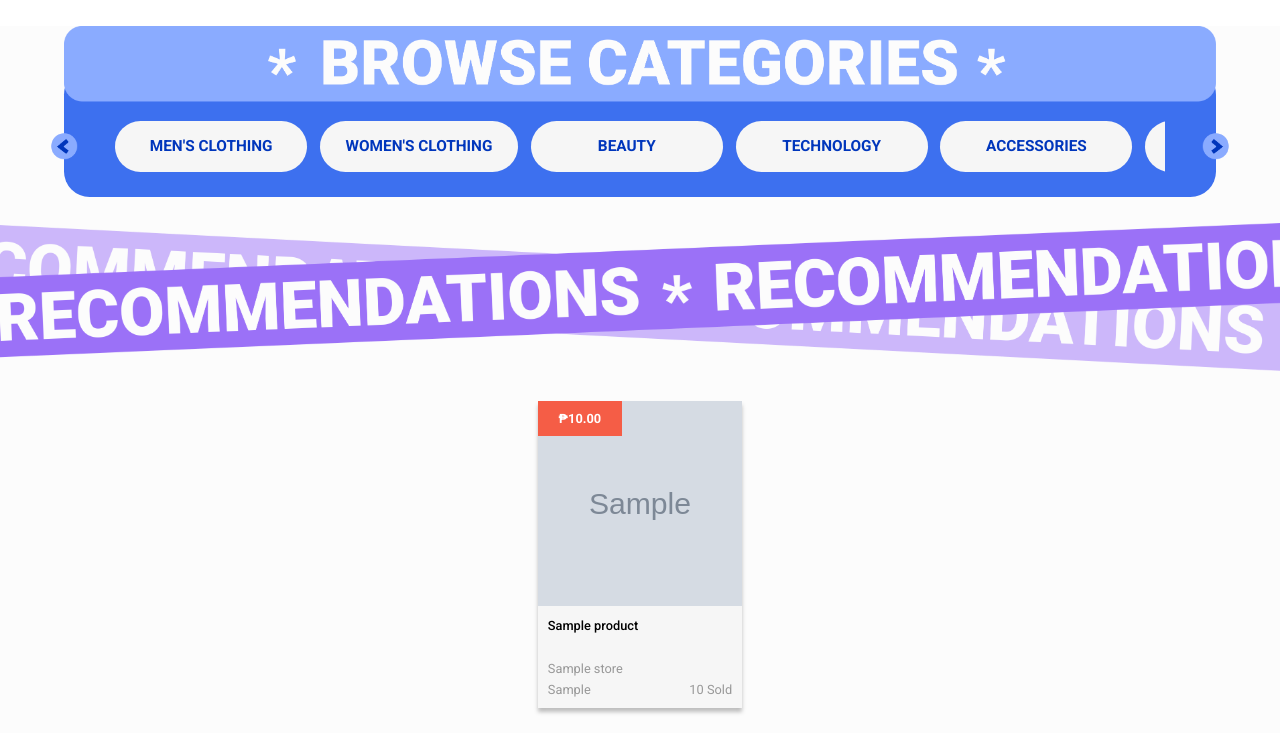
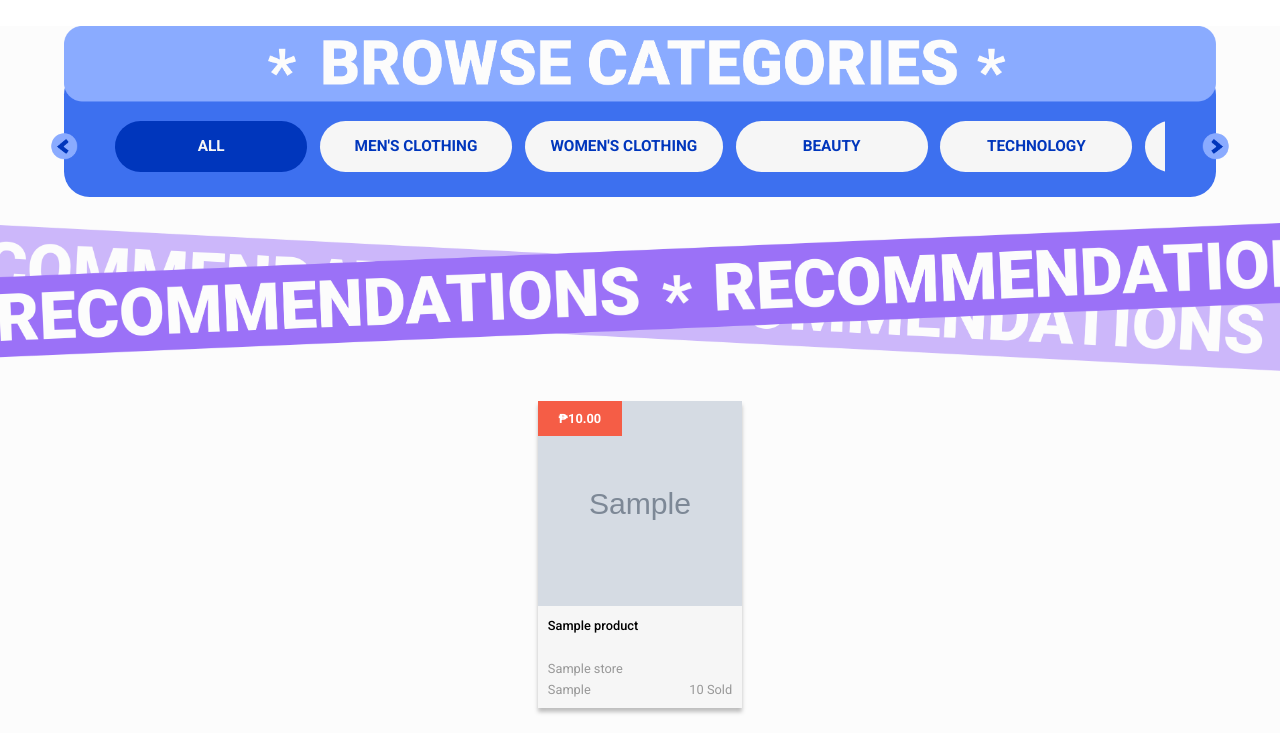
Before and after one commit to lancedguzman/BuyTheWay, a Django app: page / in a window 1280 px wide. Shown: the part 106-839 px from the top of the page. Run offline with Django 5.2, Linux system fonts and the light colour scheme; a user stored in the database is signed in; tables that the repository leaves empty hold one stand-in row (values such as "Sample post"); grey boxes marked "Sample" are stand-in pictures.

Commit message:
feat:search-filters

```diff
--- a/static/css/marketplace.css
+++ b/static/css/marketplace.css
@@ -69,6 +69,17 @@ body {
     cursor: pointer;
     white-space: nowrap;
     flex-shrink: 0;
+    transition: all 0.1s linear;
+}
+
+.category-btn.active {
+    color: #F6F6F6;
+    background-color: #0036BC;
+}
+
+.category-btn:hover {
+    background-color: #0036BC;
+    color: #F6F6F6;
 }
 
 .scroll-btn-right {
--- a/static/js/marketplace.js
+++ b/static/js/marketplace.js
@@ -18,3 +18,24 @@ function showMoreProducts() {
         seeMoreContainer.style.display = 'none';
     }
 }
+
+function filterProducts(category) {
+    const products = document.querySelectorAll('.product-item');
+    products.forEach(product => {
+        if (category === 'ALL' || product.classList.contains(category)) {
+            product.style.display = 'block';
+        } else {
+            product.style.display = 'none';
+        }
+    });
+
+    // Update active button styling
+    const buttons = document.querySelectorAll('.category-btn');
+    buttons.forEach(button => {
+        if (button.id === category || category === 'ALL' && button.id === 'ALL') {
+            button.classList.add('active');
+        } else {
+            button.classList.remove('active');
+        }
+    });
+}
--- a/templates/marketplace.html
+++ b/templates/marketplace.html
@@ -19,13 +19,14 @@
                 <img src="{% static 'icons/leftscroll.png' %}" onclick="scrollCategories(-1)" class="scroll-btn-left" alt="Scroll Left">
 
                 <div id="categoryContainer">
-                    <button class="category-btn">MEN'S CLOTHING</button>
-                    <button class="category-btn">WOMEN'S CLOTHING</button>
-                    <button class="category-btn">BEAUTY</button>
-                    <button class="category-btn">TECHNOLOGY</button>
-                    <button class="category-btn">ACCESSORIES</button>
-                    <button class="category-btn">HAIR & BODY CARE</button>
-                    <button class="category-btn">OTHER</button>
+                    <button id="ALL" class="category-btn active" onclick="filterProducts('ALL')">ALL</button>
+                    <button id="M" class="category-btn" onclick="filterProducts('M')">MEN'S CLOTHING</button>
+                    <button id="W" class="category-btn" onclick="filterProducts('W')">WOMEN'S CLOTHING</button>
+                    <button id="B" class="category-btn" onclick="filterProducts('B')">BEAUTY</button>
+                    <button id="T" class="category-btn" onclick="filterProducts('T')">TECHNOLOGY</button>
+                    <button id="A" class="category-btn" onclick="filterProducts('A')">ACCESSORIES</button>
+                    <button id="H" class="category-btn" onclick="filterProducts('H')">HAIR & BODY CARE</button>
+                    <button id="O" class="category-btn" onclick="filterProducts('O')">OTHER</button>
                 </div>
 
                 <img src="{% static 'icons/rightscroll.png' %}" onclick="scrollCategories(1)" class="scroll-btn-right" alt="Scroll Right">
@@ -49,7 +50,7 @@
             {% if user.user_type == "B" %}
 
                 {% for product in products %}
-                    <div class="product-item{% if forloop.counter > 5 %} hidden{% endif %}">
+                    <div class="product-item{% if forloop.counter > 5 %} hidden{% endif %} {{ product.category }}">
                         <a href="{% url 'marketplace:product_view' product.pk %}" class="product-link">
                             <div class="product-card">
 
```
